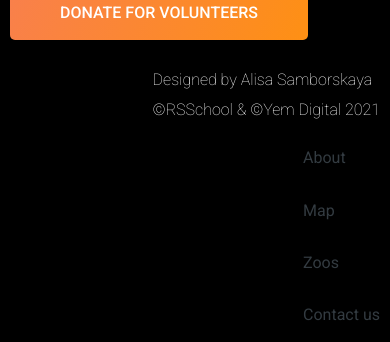
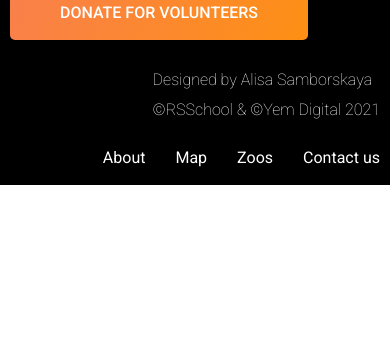
Before and after one commit to LobanovaMary/online-zoo, a website with bundled scripts: page online-zoo/pages/main/index.html in a window 390 px wide. Shown: the part 4065-4407 px from the top of the page. After the commit the page ends 4250 px from the top, so only its background shows below. Built offline with nearby package versions, Linux system fonts and the light colour scheme.

Commit message:
feat: chage footer navigation

```diff
--- a/online-zoo/pages/main/sass/components/_navigation.scss
+++ b/online-zoo/pages/main/sass/components/_navigation.scss
@@ -11,23 +11,9 @@
     gap: 15px;
   }
 
-  &__footer {
-    margin-left: 120px;
-    @media only screen and (max-width: 1490px) {
-      margin-left: 90px;
-    }
-    @media only screen and (max-width: 999px) {
-      margin-left: 0;
-      gap: 37px;
-    }
-    @media only screen and (max-width: 639px) {
-      gap: 30px;
-    }
-  }
-
   &__link {
     color: $color-white;
-    font-family: "Roboto";
+    font-family: 'Roboto';
     font-style: normal;
     font-weight: 400;
     font-size: 16px;
@@ -43,5 +29,23 @@
     @media only screen and (max-width: 999px) {
       color: #333b41;
     }
+    &--footer {
+      color: $color-white;
+    }
+  }
+
+  &__footer {
+    margin-left: 120px;
+    @media only screen and (max-width: 1490px) {
+      margin-left: 90px;
+    }
+    @media only screen and (max-width: 999px) {
+      margin-left: 0;
+      gap: 37px;
+      flex-direction: row;
+    }
+    @media only screen and (max-width: 639px) {
+      gap: 30px;
+    }
   }
 }
--- a/online-zoo/pages/main/sass/components/_testimonials.scss
+++ b/online-zoo/pages/main/sass/components/_testimonials.scss
@@ -8,7 +8,7 @@
     }
   }
   &__title {
-    font-family: "Roboto";
+    font-family: 'Roboto';
     font-style: normal;
     font-weight: 400;
     font-size: 36px;
@@ -42,8 +42,10 @@
     @media only screen and (max-width: 639px) {
       width: 100%;
       margin-bottom: 5px;
-      margin-left: auto;
-      margin-right: auto;
+      // margin-left: auto;
+      // margin-right: auto;
+      display: flex;
+      justify-content: center;
     }
 
     &-content {
@@ -85,7 +87,7 @@
       }
 
       & > p {
-        font-family: "Roboto";
+        font-family: 'Roboto';
         font-style: normal;
         font-weight: 300;
         font-size: 15px;
@@ -158,14 +160,14 @@
     }
     &-name {
       & > h4 {
-        font-family: "Roboto";
+        font-family: 'Roboto';
         font-style: normal;
         font-weight: 400;
         font-size: 16px;
         line-height: 120%;
       }
       & > p {
-        font-family: "Roboto";
+        font-family: 'Roboto';
         font-style: normal;
         font-weight: 300;
         font-size: 15px;
@@ -181,7 +183,7 @@
       background: $color-white;
       overflow: hidden;
 
-      &[type="range"] {
+      &[type='range'] {
         -webkit-appearance: none;
       }
       @media screen and (max-width: 1490px) {
@@ -208,7 +210,7 @@
         }
       }
 
-      &[type="range"]::-webkit-slider-thumb {
+      &[type='range']::-webkit-slider-thumb {
         -webkit-appearance: none;
         width: 74px;
         height: 7px;
@@ -272,7 +274,7 @@
     cursor: pointer;
   }
   &::after {
-    content: "";
+    content: '';
     height: 2px;
     width: 100%;
     border-radius: 2px;
@@ -283,7 +285,7 @@
     transform: rotate(135deg);
   }
   &::before {
-    content: "";
+    content: '';
     height: 2px;
     width: 100%;
     border-radius: 2px;
```
Also changed, not shown: online-zoo/pages/donate/donate.html (+1 -1 lines), online-zoo/pages/donate/style.css, online-zoo/pages/main/style.css, 3 other files.
